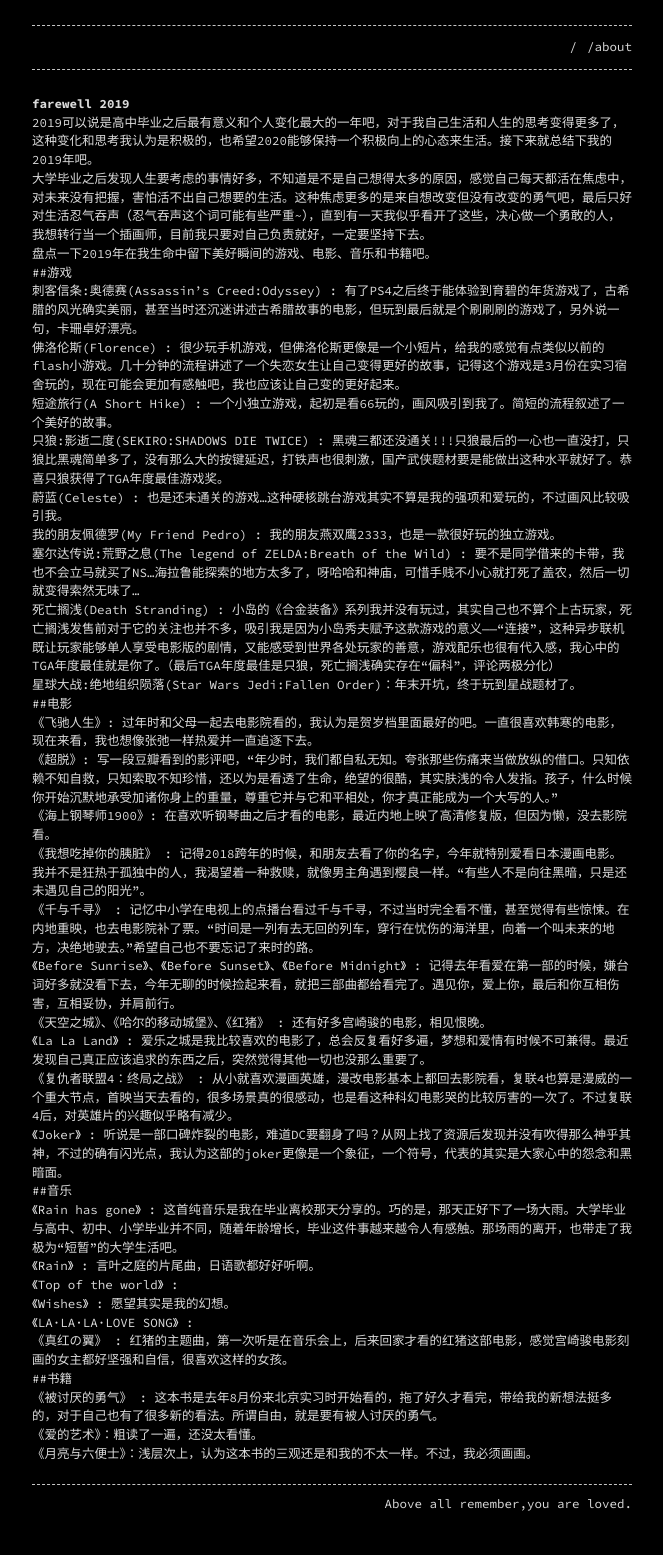
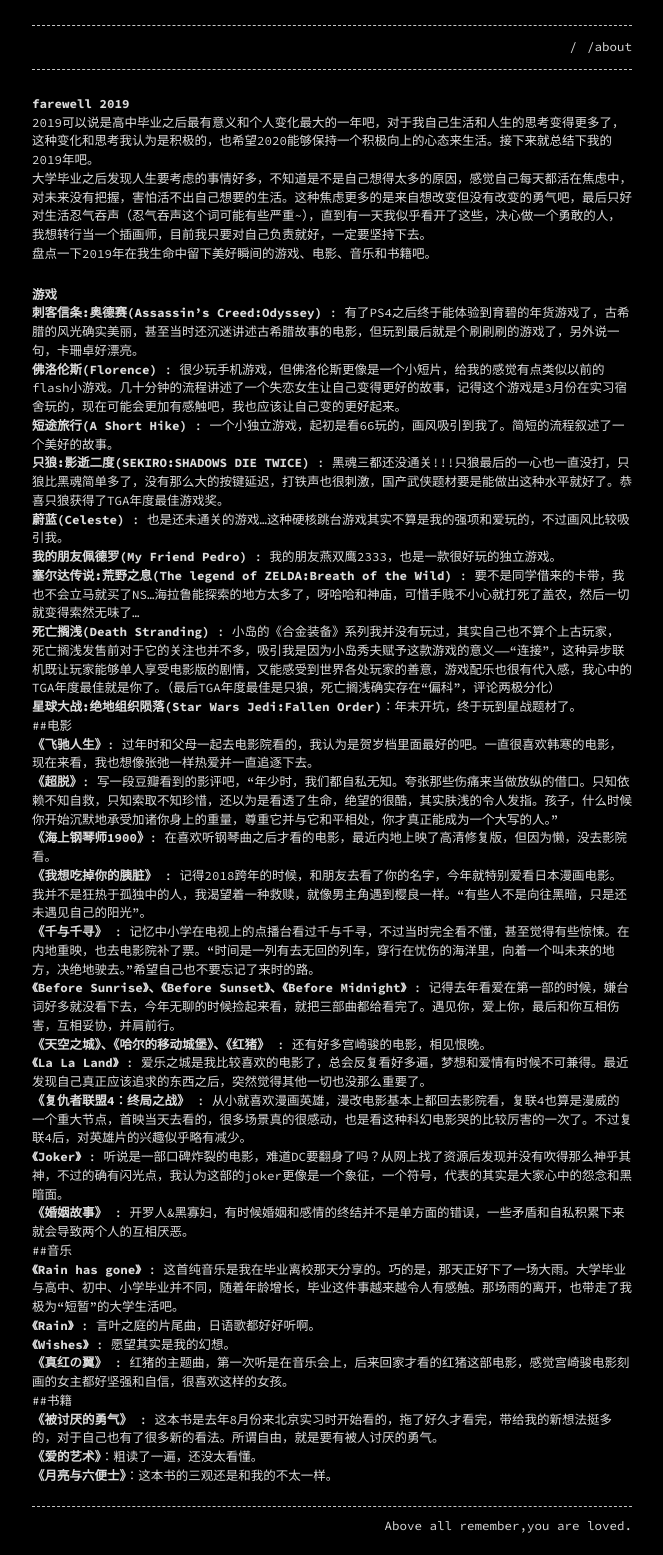
Before and after one commit to ubws3h/ubws3h.github.io, a Jekyll site: the page built from _posts/2019-12-31-farewell-2019.md, in a window 1280 px wide. Shown: the whole page, without its empty margins (308-971 px from the left). Built offline with Jekyll 4.4.1, drawn with Linux system fonts in a browser that asks for light colours; before the commit the page ends 1533 px from its top, so only the background shows below that.

Commit message:
Update 2019-12-31-farewell-2019.md

```diff
--- a/_posts/2019-12-31-farewell-2019.md
+++ b/_posts/2019-12-31-farewell-2019.md
@@ -1,5 +1,5 @@
 ---
-title: farewell 2019
+title: "farewell 2019"
 layout: post
 date: 2019-12-31
 categories: life
@@ -13,66 +13,64 @@ categories: life
 
 盘点一下2019年在我生命中留下美好瞬间的游戏、电影、音乐和书籍吧。
 
-##游戏
+## 游戏
 
-刺客信条:奥德赛(Assassin's Creed:Odyssey) : 有了PS4之后终于能体验到育碧的年货游戏了，古希腊的风光确实美丽，甚至当时还沉迷讲述古希腊故事的电影，但玩到最后就是个刷刷刷的游戏了，另外说一句，卡珊卓好漂亮。
+**刺客信条:奥德赛(Assassin's Creed:Odyssey)** : 有了PS4之后终于能体验到育碧的年货游戏了，古希腊的风光确实美丽，甚至当时还沉迷讲述古希腊故事的电影，但玩到最后就是个刷刷刷的游戏了，另外说一句，卡珊卓好漂亮。
 
-佛洛伦斯(Florence) : 很少玩手机游戏，但佛洛伦斯更像是一个小短片，给我的感觉有点类似以前的flash小游戏。几十分钟的流程讲述了一个失恋女生让自己变得更好的故事，记得这个游戏是3月份在实习宿舍玩的，现在可能会更加有感触吧，我也应该让自己变的更好起来。
+**佛洛伦斯(Florence)** : 很少玩手机游戏，但佛洛伦斯更像是一个小短片，给我的感觉有点类似以前的flash小游戏。几十分钟的流程讲述了一个失恋女生让自己变得更好的故事，记得这个游戏是3月份在实习宿舍玩的，现在可能会更加有感触吧，我也应该让自己变的更好起来。
 
-短途旅行(A Short Hike) : 一个小独立游戏，起初是看66玩的，画风吸引到我了。简短的流程叙述了一个美好的故事。
+**短途旅行(A Short Hike)** : 一个小独立游戏，起初是看66玩的，画风吸引到我了。简短的流程叙述了一个美好的故事。
 
-只狼:影逝二度(SEKIRO:SHADOWS DIE TWICE) : 黑魂三都还没通关!!!只狼最后的一心也一直没打，只狼比黑魂简单多了，没有那么大的按键延迟，打铁声也很刺激，国产武侠题材要是能做出这种水平就好了。恭喜只狼获得了TGA年度最佳游戏奖。
+**只狼:影逝二度(SEKIRO:SHADOWS DIE TWICE)** : 黑魂三都还没通关!!!只狼最后的一心也一直没打，只狼比黑魂简单多了，没有那么大的按键延迟，打铁声也很刺激，国产武侠题材要是能做出这种水平就好了。恭喜只狼获得了TGA年度最佳游戏奖。
 
-蔚蓝(Celeste) : 也是还未通关的游戏...这种硬核跳台游戏其实不算是我的强项和爱玩的，不过画风比较吸引我。
+**蔚蓝(Celeste)** : 也是还未通关的游戏...这种硬核跳台游戏其实不算是我的强项和爱玩的，不过画风比较吸引我。
 
-我的朋友佩德罗(My Friend Pedro) : 我的朋友燕双鹰2333，也是一款很好玩的独立游戏。
+**我的朋友佩德罗(My Friend Pedro)** : 我的朋友燕双鹰2333，也是一款很好玩的独立游戏。
 
-塞尔达传说:荒野之息(The legend of ZELDA:Breath of the Wild) : 要不是同学借来的卡带，我也不会立马就买了NS...海拉鲁能探索的地方太多了，呀哈哈和神庙，可惜手贱不小心就打死了盖农，然后一切就变得索然无味了...
+**塞尔达传说:荒野之息(The legend of ZELDA:Breath of the Wild)** : 要不是同学借来的卡带，我也不会立马就买了NS...海拉鲁能探索的地方太多了，呀哈哈和神庙，可惜手贱不小心就打死了盖农，然后一切就变得索然无味了...
 
-死亡搁浅(Death Stranding) : 小岛的《合金装备》系列我并没有玩过，其实自己也不算个上古玩家，死亡搁浅发售前对于它的关注也并不多，吸引我是因为小岛秀夫赋予这款游戏的意义——“连接”，这种异步联机既让玩家能够单人享受电影版的剧情，又能感受到世界各处玩家的善意，游戏配乐也很有代入感，我心中的TGA年度最佳就是你了。（最后TGA年度最佳是只狼，死亡搁浅确实存在“偏科”，评论两极分化）
+**死亡搁浅(Death Stranding)** : 小岛的《合金装备》系列我并没有玩过，其实自己也不算个上古玩家，死亡搁浅发售前对于它的关注也并不多，吸引我是因为小岛秀夫赋予这款游戏的意义——“连接”，这种异步联机既让玩家能够单人享受电影版的剧情，又能感受到世界各处玩家的善意，游戏配乐也很有代入感，我心中的TGA年度最佳就是你了。（最后TGA年度最佳是只狼，死亡搁浅确实存在“偏科”，评论两极分化）
 
-星球大战:绝地组织陨落(Star Wars Jedi:Fallen Order)：年末开坑，终于玩到星战题材了。
+**星球大战:绝地组织陨落(Star Wars Jedi:Fallen Order)**：年末开坑，终于玩到星战题材了。
 
 ##电影
 
-《飞驰人生》: 过年时和父母一起去电影院看的，我认为是贺岁档里面最好的吧。一直很喜欢韩寒的电影，现在来看，我也想像张弛一样热爱并一直追逐下去。
+**《飞驰人生》**: 过年时和父母一起去电影院看的，我认为是贺岁档里面最好的吧。一直很喜欢韩寒的电影，现在来看，我也想像张弛一样热爱并一直追逐下去。
 
-《超脱》: 写一段豆瓣看到的影评吧，“年少时，我们都自私无知。夸张那些伤痛来当做放纵的借口。只知依赖不知自救，只知索取不知珍惜，还以为是看透了生命，绝望的很酷，其实肤浅的令人发指。孩子，什么时候你开始沉默地承受加诸你身上的重量，尊重它并与它和平相处，你才真正能成为一个大写的人。”
+**《超脱》**: 写一段豆瓣看到的影评吧，“年少时，我们都自私无知。夸张那些伤痛来当做放纵的借口。只知依赖不知自救，只知索取不知珍惜，还以为是看透了生命，绝望的很酷，其实肤浅的令人发指。孩子，什么时候你开始沉默地承受加诸你身上的重量，尊重它并与它和平相处，你才真正能成为一个大写的人。”
 
-《海上钢琴师1900》: 在喜欢听钢琴曲之后才看的电影，最近内地上映了高清修复版，但因为懒，没去影院看。
+**《海上钢琴师1900》**: 在喜欢听钢琴曲之后才看的电影，最近内地上映了高清修复版，但因为懒，没去影院看。
 
-《我想吃掉你的胰脏》 : 记得2018跨年的时候，和朋友去看了你的名字，今年就特别爱看日本漫画电影。我并不是狂热于孤独中的人，我渴望着一种救赎，就像男主角遇到樱良一样。“有些人不是向往黑暗，只是还未遇见自己的阳光”。
+**《我想吃掉你的胰脏》** : 记得2018跨年的时候，和朋友去看了你的名字，今年就特别爱看日本漫画电影。我并不是狂热于孤独中的人，我渴望着一种救赎，就像男主角遇到樱良一样。“有些人不是向往黑暗，只是还未遇见自己的阳光”。
 
-《千与千寻》 : 记忆中小学在电视上的点播台看过千与千寻，不过当时完全看不懂，甚至觉得有些惊悚。在内地重映，也去电影院补了票。“时间是一列有去无回的列车，穿行在忧伤的海洋里，向着一个叫未来的地方，决绝地驶去。”希望自己也不要忘记了来时的路。
+**《千与千寻》** : 记忆中小学在电视上的点播台看过千与千寻，不过当时完全看不懂，甚至觉得有些惊悚。在内地重映，也去电影院补了票。“时间是一列有去无回的列车，穿行在忧伤的海洋里，向着一个叫未来的地方，决绝地驶去。”希望自己也不要忘记了来时的路。
 
-《Before Sunrise》、《Before Sunset》、《Before Midnight》 : 记得去年看爱在第一部的时候，嫌台词好多就没看下去，今年无聊的时候捡起来看，就把三部曲都给看完了。遇见你，爱上你，最后和你互相伤害，互相妥协，并肩前行。
+**《Before Sunrise》、《Before Sunset》、《Before Midnight》** : 记得去年看爱在第一部的时候，嫌台词好多就没看下去，今年无聊的时候捡起来看，就把三部曲都给看完了。遇见你，爱上你，最后和你互相伤害，互相妥协，并肩前行。
 
-《天空之城》、《哈尔的移动城堡》、《红猪》 : 还有好多宫崎骏的电影，相见恨晚。
+**《天空之城》、《哈尔的移动城堡》、《红猪》** : 还有好多宫崎骏的电影，相见恨晚。
 
-《La La Land》 : 爱乐之城是我比较喜欢的电影了，总会反复看好多遍，梦想和爱情有时候不可兼得。最近发现自己真正应该追求的东西之后，突然觉得其他一切也没那么重要了。
+**《La La Land》** : 爱乐之城是我比较喜欢的电影了，总会反复看好多遍，梦想和爱情有时候不可兼得。最近发现自己真正应该追求的东西之后，突然觉得其他一切也没那么重要了。
 
-《复仇者联盟4：终局之战》 : 从小就喜欢漫画英雄，漫改电影基本上都回去影院看，复联4也算是漫威的一个重大节点，首映当天去看的，很多场景真的很感动，也是看这种科幻电影哭的比较厉害的一次了。不过复联4后，对英雄片的兴趣似乎略有减少。
+**《复仇者联盟4：终局之战》** : 从小就喜欢漫画英雄，漫改电影基本上都回去影院看，复联4也算是漫威的一个重大节点，首映当天去看的，很多场景真的很感动，也是看这种科幻电影哭的比较厉害的一次了。不过复联4后，对英雄片的兴趣似乎略有减少。
 
-《Joker》 : 听说是一部口碑炸裂的电影，难道DC要翻身了吗？从网上找了资源后发现并没有吹得那么神乎其神，不过的确有闪光点，我认为这部的joker更像是一个象征，一个符号，代表的其实是大家心中的怨念和黑暗面。
+**《Joker》** : 听说是一部口碑炸裂的电影，难道DC要翻身了吗？从网上找了资源后发现并没有吹得那么神乎其神，不过的确有闪光点，我认为这部的joker更像是一个象征，一个符号，代表的其实是大家心中的怨念和黑暗面。
+
+**《婚姻故事》** : 开罗人&黑寡妇，有时候婚姻和感情的终结并不是单方面的错误，一些矛盾和自私积累下来就会导致两个人的互相厌恶。
 
 ##音乐
 
-《Rain has gone》 : 这首纯音乐是我在毕业离校那天分享的。巧的是，那天正好下了一场大雨。大学毕业与高中、初中、小学毕业并不同，随着年龄增长，毕业这件事越来越令人有感触。那场雨的离开，也带走了我极为“短暂”的大学生活吧。
+**《Rain has gone》** : 这首纯音乐是我在毕业离校那天分享的。巧的是，那天正好下了一场大雨。大学毕业与高中、初中、小学毕业并不同，随着年龄增长，毕业这件事越来越令人有感触。那场雨的离开，也带走了我极为“短暂”的大学生活吧。
 
-《Rain》 : 言叶之庭的片尾曲，日语歌都好好听啊。
+**《Rain》** : 言叶之庭的片尾曲，日语歌都好好听啊。
 
-《Top of the world》 :
+**《Wishes》** : 愿望其实是我的幻想。
 
-《Wishes》 : 愿望其实是我的幻想。
-
-《LA·LA·LA·LOVE SONG》 :
-
-《真红の翼》 : 红猪的主题曲，第一次听是在音乐会上，后来回家才看的红猪这部电影，感觉宫崎骏电影刻画的女主都好坚强和自信，很喜欢这样的女孩。
+**《真红の翼》** : 红猪的主题曲，第一次听是在音乐会上，后来回家才看的红猪这部电影，感觉宫崎骏电影刻画的女主都好坚强和自信，很喜欢这样的女孩。
 
 ##书籍
 
-《被讨厌的勇气》 : 这本书是去年8月份来北京实习时开始看的，拖了好久才看完，带给我的新想法挺多的，对于自己也有了很多新的看法。所谓自由，就是要有被人讨厌的勇气。
+**《被讨厌的勇气》** : 这本书是去年8月份来北京实习时开始看的，拖了好久才看完，带给我的新想法挺多的，对于自己也有了很多新的看法。所谓自由，就是要有被人讨厌的勇气。
 
-《爱的艺术》：粗读了一遍，还没太看懂。
+**《爱的艺术》**：粗读了一遍，还没太看懂。
 
-《月亮与六便士》：浅层次上，认为这本书的三观还是和我的不太一样。不过，我必须画画。
+**《月亮与六便士》**：这本书的三观还是和我的不太一样。
```
